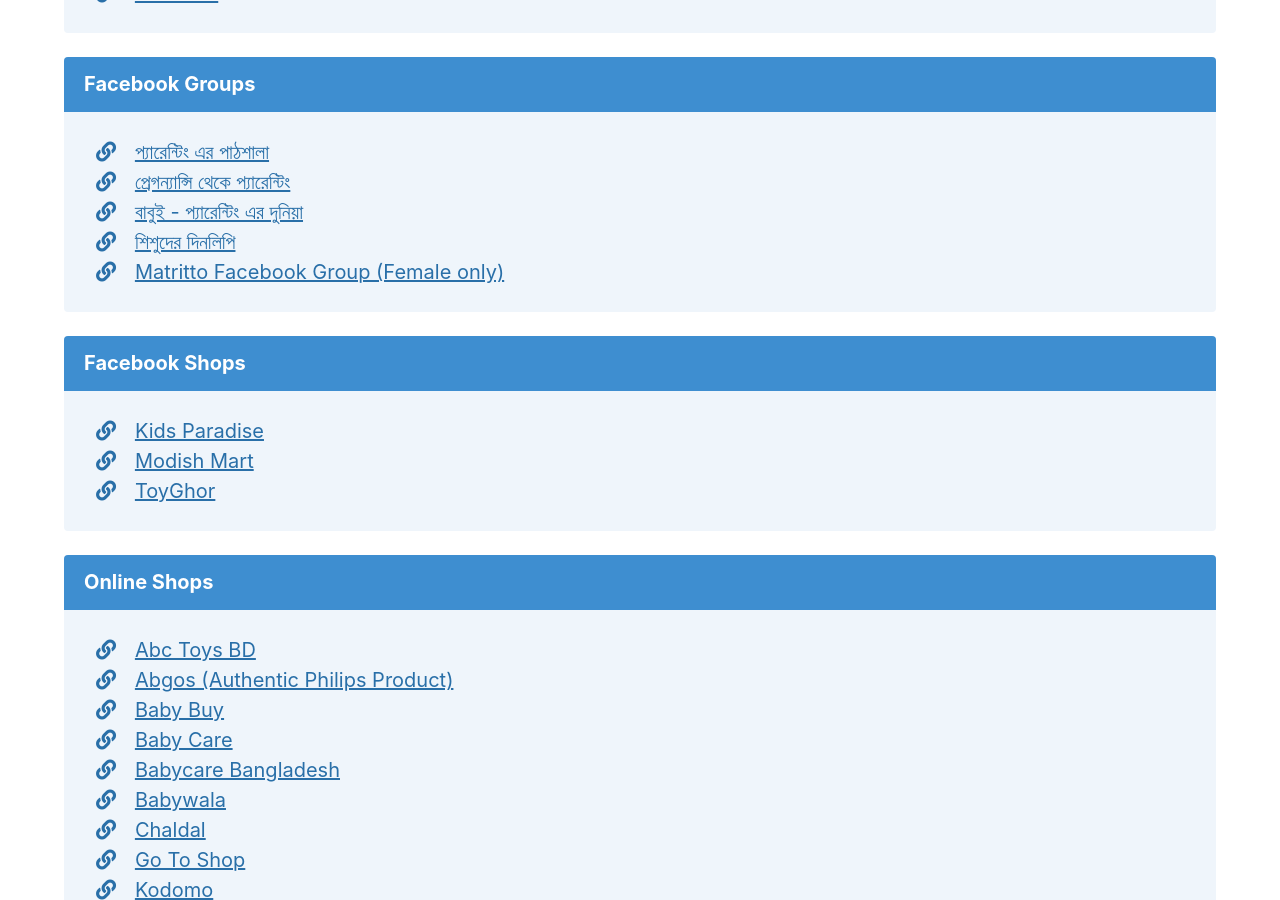
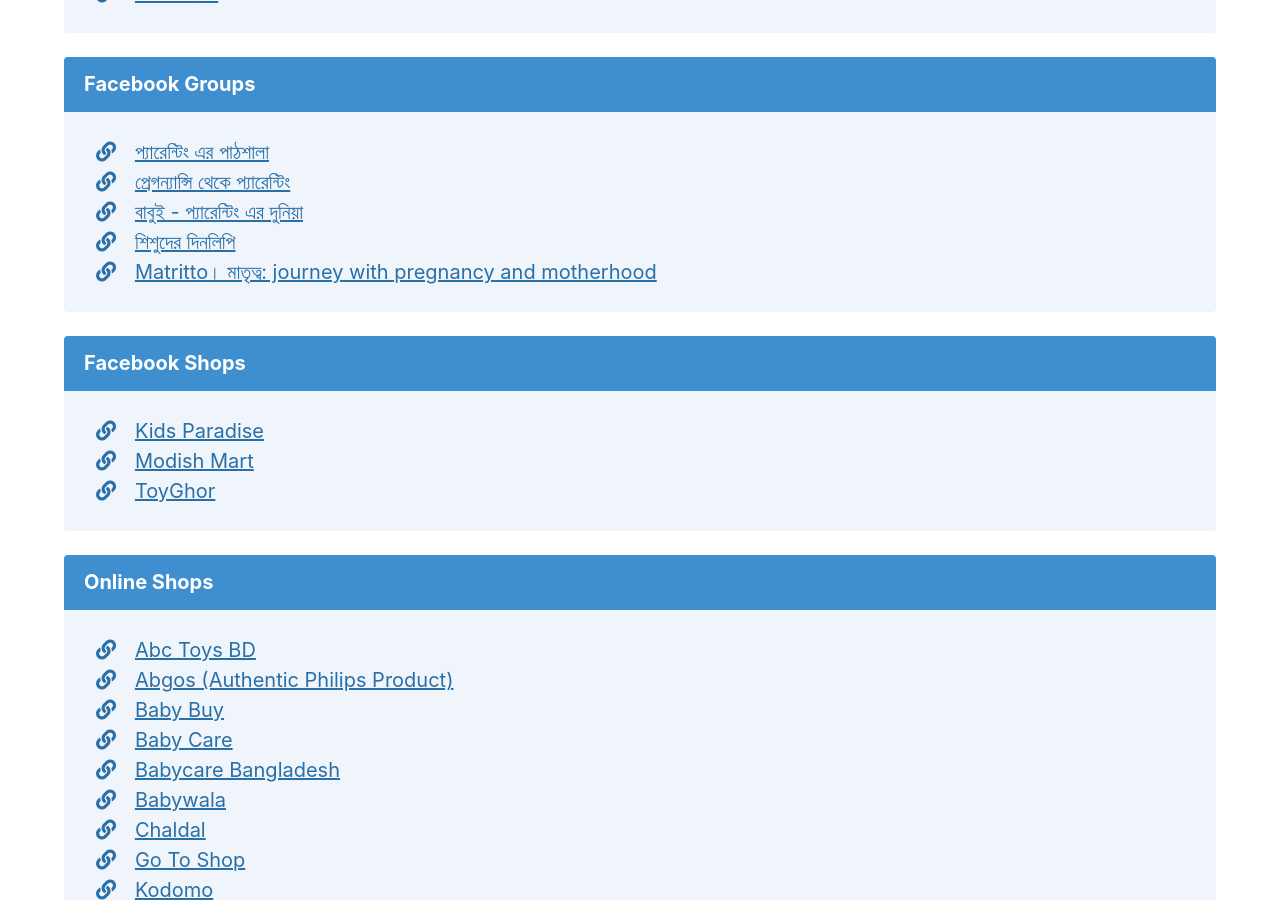
Before and after one commit to mdminhazulhaque/awesome-bangla-parenting, a Jekyll site: the page built from index.md, in a window 1280 px wide and 900 px high, scrolled down 498 px. Built offline with Jekyll 4.4.1, drawn with Linux system fonts in a browser that asks for light colours.

Commit message:
Use actual group name

```diff
--- a/_data/parenting.json
+++ b/_data/parenting.json
@@ -14,7 +14,7 @@
         "\u09aa\u09cd\u09b0\u09c7\u0997\u09a8\u09cd\u09af\u09be\u09a8\u09cd\u09b8\u09bf \u09a5\u09c7\u0995\u09c7 \u09aa\u09cd\u09af\u09be\u09b0\u09c7\u09a8\u09cd\u099f\u09bf\u0982": "https://www.facebook.com/groups/fairylandbd/",
         "\u09ac\u09be\u09ac\u09c1\u0987 - \u09aa\u09cd\u09af\u09be\u09b0\u09c7\u09a8\u09cd\u099f\u09bf\u0982 \u098f\u09b0 \u09a6\u09c1\u09a8\u09bf\u09df\u09be": "https://www.facebook.com/groups/807593319600809/",
         "\u09b6\u09bf\u09b6\u09c1\u09a6\u09c7\u09b0 \u09a6\u09bf\u09a8\u09b2\u09bf\u09aa\u09bf": "https://web.facebook.com/groups/462060684625397",
-        "Matritto Facebook Group (Female only)": "https://web.facebook.com/groups/matritto"
+        "Matritto। মাতৃত্ব: journey with pregnancy and motherhood": "https://web.facebook.com/groups/matritto"
     },
     "Facebook Shops": {
         "Kids Paradise": "https://web.facebook.com/KidsParadiseBangladesh/",
```
